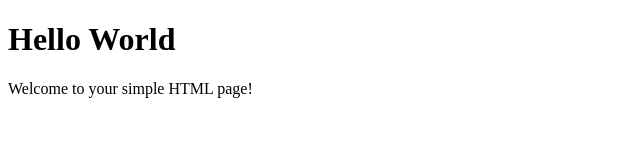
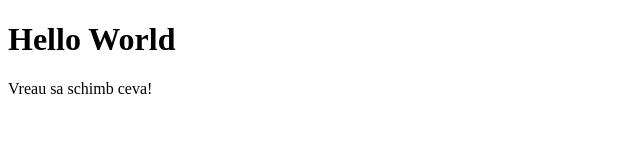
Before and after one commit to scriptogre/scriptogre.github.io, a plain HTML site: page index.html in a window 1280 px wide. Shown: the whole page, without its empty margins (0-640 px from the left). Drawn offline with Linux system fonts and the light colour scheme.

Commit message:
asdfasdf

```diff
--- a/index.html
+++ b/index.html
@@ -7,6 +7,6 @@
 </head>
 <body>
     <h1>Hello World</h1>
-    <p>Welcome to your simple HTML page!</p>
+    <p>Vreau sa schimb ceva!</p>
 </body>
 </html>
```
